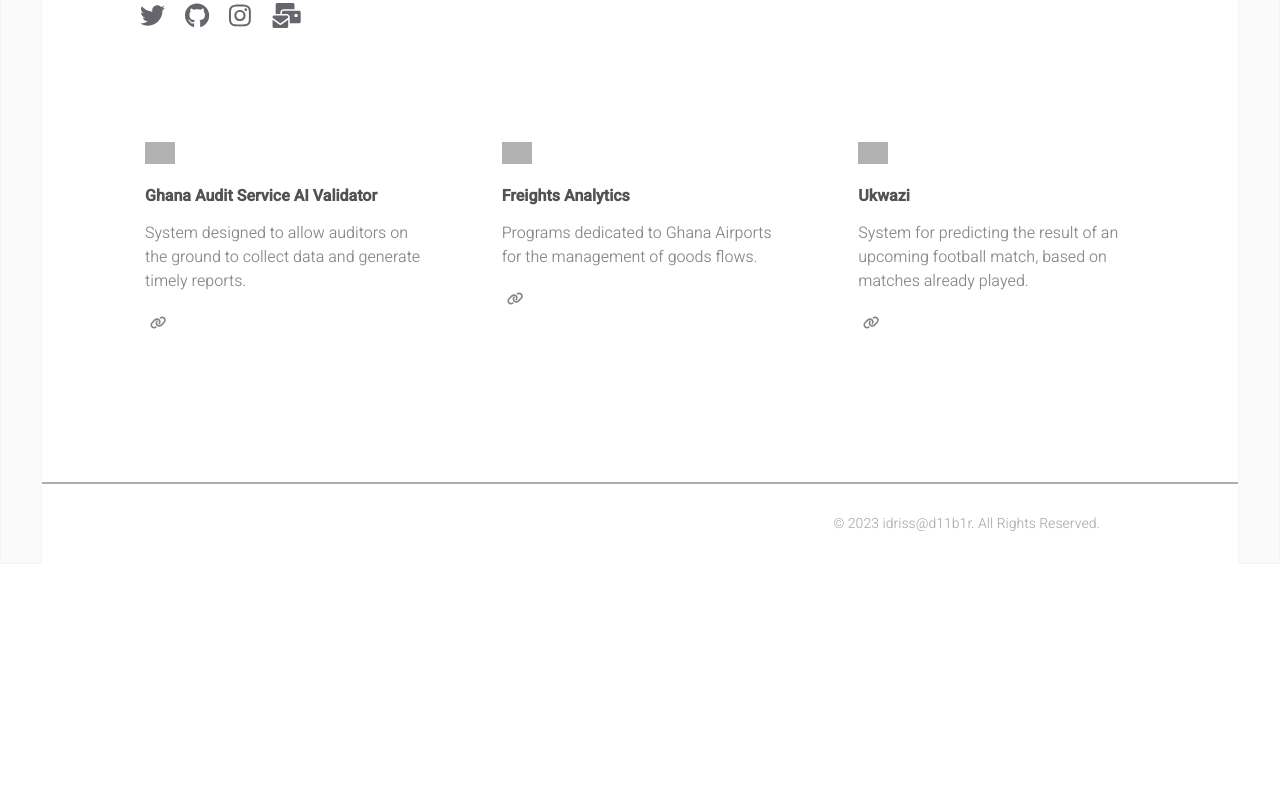
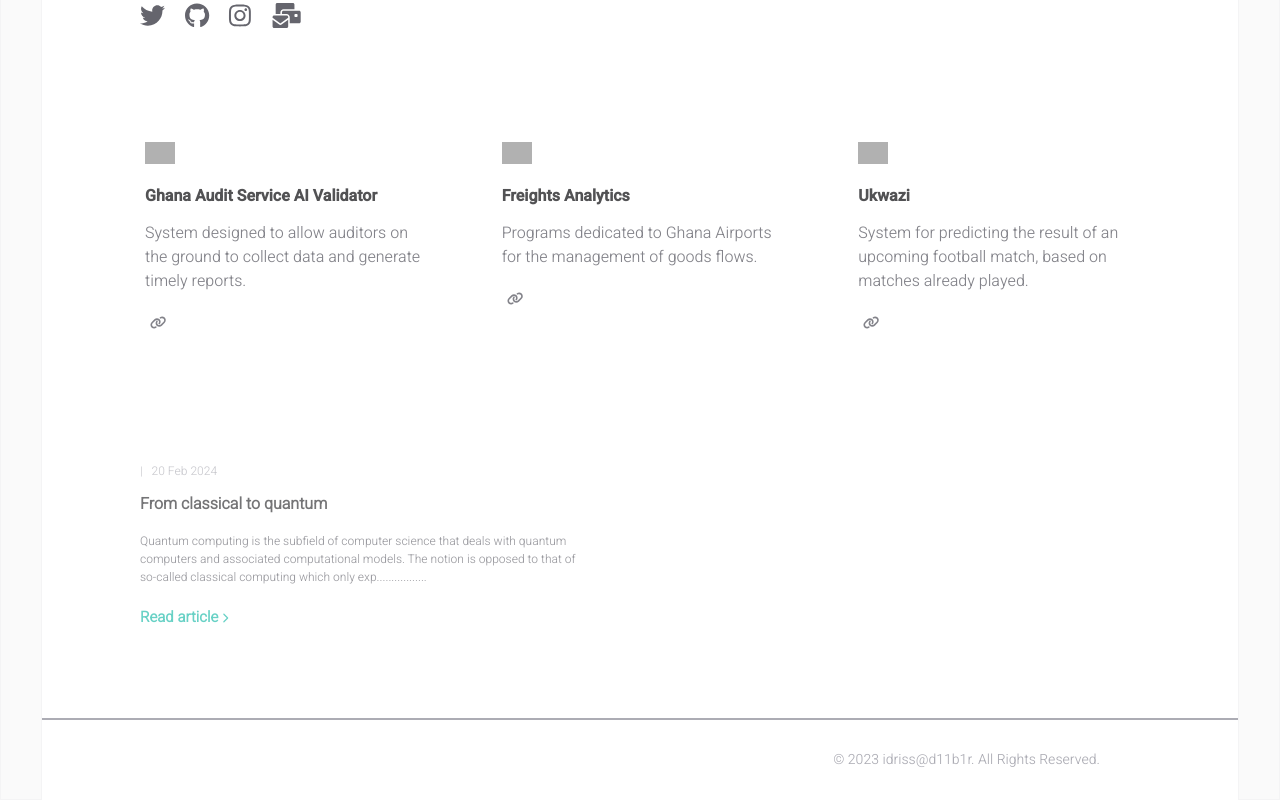
Before and after one commit to djabiridrissou/portfolio, a React (Create React App) app: page / in a window 1280 px wide. Shown: the part 790-1590 px from the top of the page. Before the commit the page ends 1354 px from the top, so only its background shows below. Built offline with nearby package versions, Linux system fonts and the light colour scheme; grey boxes are pictures that could not be loaded.

Commit message:
article added

```diff
--- a/src/data/articles.js
+++ b/src/data/articles.js
@@ -2,15 +2,15 @@ import React from "react";
 
 function article_1() {
 	return {
-		date: "7 May 2023",
-		title: "The Benefits of Cloud Computing",
+		date: "20 Feb 2024",
+		title: "From classical to quantum",
 		description:
-			"Cloud computing offers a range of benefits, including cost savings and increased flexibility. Find out why more businesses are turning to the cloud.",
+			"Quantum computing is the subfield of computer science that deals with quantum computers and associated computational models. The notion is opposed to that of so-called classical computing which only exploits phenomena described by classical physics, in particular electricity or classical mechanics. The bit is the simplest unit in a number system, can only take two values, most often designated by the numbers 0 and 1. However, qubits can represent both 0 and 1, they can contain a superposition of all possible states, unlike classical computers. They perform multiple calculations at the same time thanks to their superimposed state, accelerating the resolution of complex problems. Currently, a quantum processor is still in the exploratory stage. The quantum computer will not replace the personal computer or the smartphone; the first customers will certainly be governments and large companies rather than the general public.",
 		keywords: [
-			"The Benefits of Cloud Computing",
-			"Tharindu",
-			"Tharindu N",
-			"Tharindu Nayanajith",
+			"From classical to quantum",
+			"Djabir",
+			"Djabir I",
+			"Djabir IDRISSOU",
 		],
 		style: `
 				.article-content {
@@ -27,9 +27,9 @@ function article_1() {
 		body: (
 			<React.Fragment>
 				<div className="article-content">
-					<div className="paragraph">Content of article 1</div>
+					<div className="paragraph">Tell me Djabir!</div>
 					<img
-						src="https://picsum.photos/200/300"
+						src="https://images.pexels.com/photos/18498316/pexels-photo-18498316/free-photo-of-a-typewriter-with-a-paper-that-says-quantum-computing.jpeg?auto=compress&cs=tinysrgb&w=600"
 						alt="random"
 						className="randImage"
 					/>
@@ -60,6 +60,6 @@ function article_2() {
 	};
 }
 
-const myArticles = [];
+const myArticles = [article_1];
 
 export default myArticles;
--- a/src/pages/articles.jsx
+++ b/src/pages/articles.jsx
@@ -59,7 +59,7 @@ const Articles = () => {
 											key={(index + 1).toString()}
 											date={article().date}
 											title={article().title}
-											description={article().description}
+											description={article().description.slice(0, 302) + "..........."}
 											link={"/article/" + (index + 1)}
 										/>
 									</div>
--- a/src/pages/homepage.jsx
+++ b/src/pages/homepage.jsx
@@ -181,7 +181,7 @@ const Homepage = () => {
 											key={(index + 1).toString()}
 											date={article().date}
 											title={article().title}
-											description={article().description}
+											description={article().description.slice(0, 202) + "................."}
 											link={"/article/" + (index + 1)}
 										/>
 									</div>
--- a/src/pages/readArticle.jsx
+++ b/src/pages/readArticle.jsx
@@ -66,9 +66,11 @@ const ReadArticle = () => {
 							<div className="title read-article-title">
 								{article().title}
 							</div>
-
 							<div className="read-article-body">
 								<ArticleStyle>{article().body}</ArticleStyle>
+							</div>
+							<div className="read-article-body">
+								<ArticleStyle>{article().description}</ArticleStyle>
 							</div>
 						</div>
 					</div>
```
